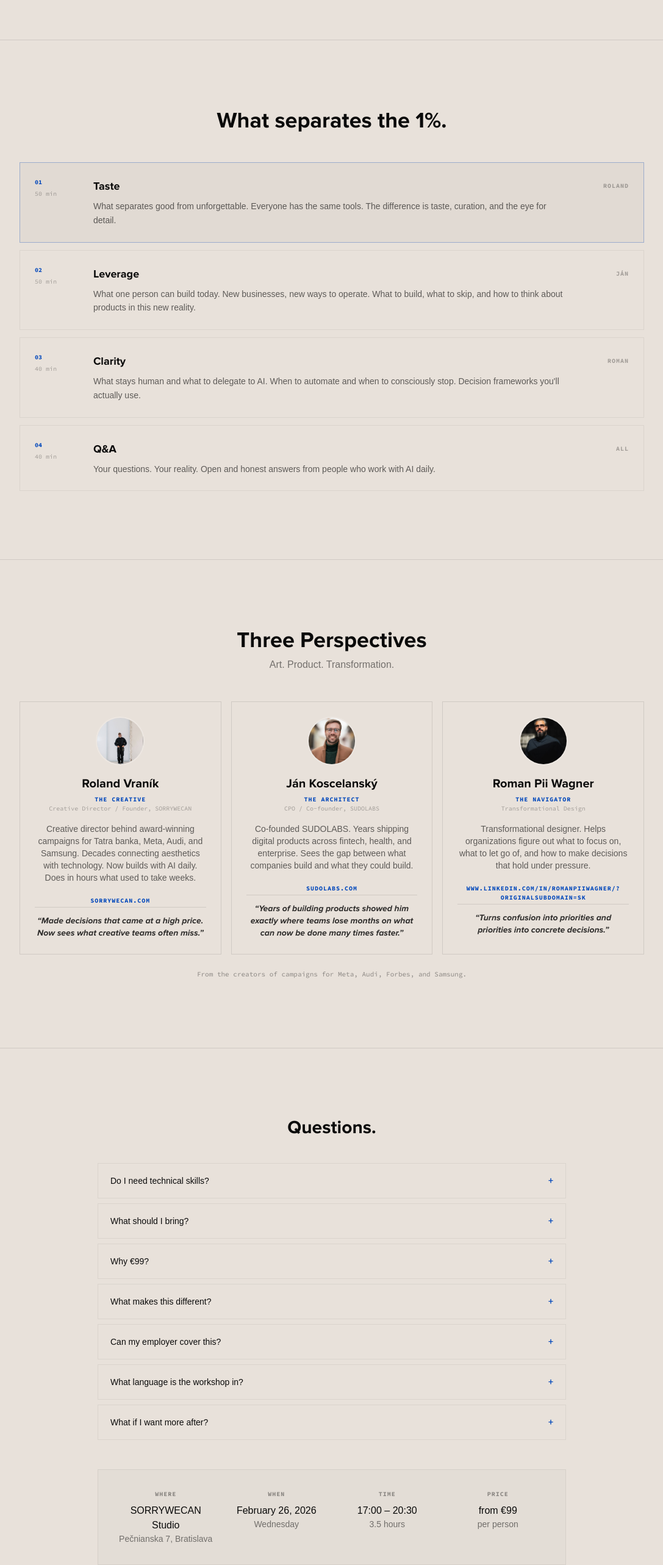
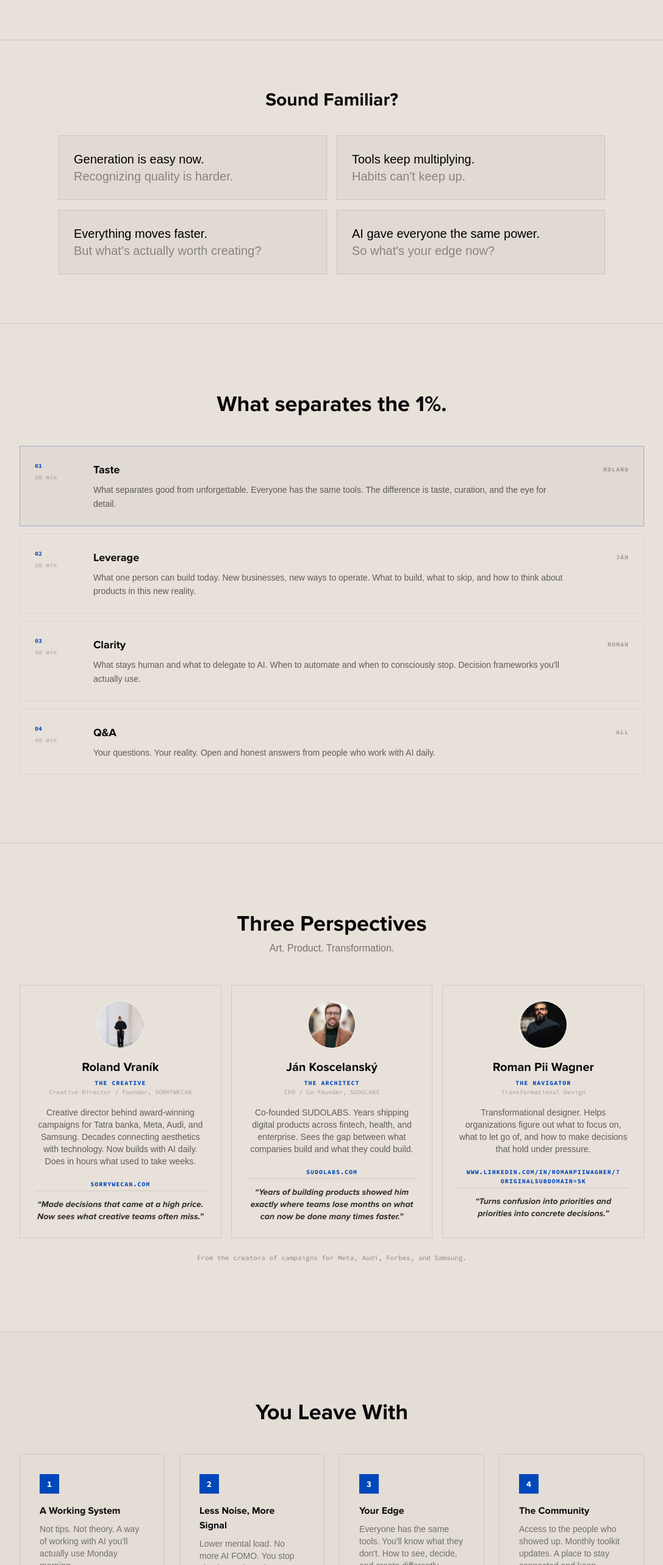
Before and after one commit to princeofwellness/researchlab, a Next.js app: page / in a window 1280 px wide. Shown: the part 1134-3700 px from the top of the page at 61% size, without its empty margins (96-1183 px from the left). Built offline with nearby package versions, Linux system fonts and the light colour scheme; a web font is replaced by a local one.

Commit message:
feat: add Sound Familiar + You Leave With sections back to homepage

```diff
--- a/src/app/page.tsx
+++ b/src/app/page.tsx
@@ -41,6 +41,15 @@ export default function HomePage() {
                     { value: "56%", label: "of companies see no return on AI investment yet", source: "PwC 2026" }
                 ]
             },
+            problem: {
+                title: "Sound Familiar?",
+                cards: [
+                    { headline: "Generation is easy now.", subline: "Recognizing quality is harder." },
+                    { headline: "Tools keep multiplying.", subline: "Habits can't keep up." },
+                    { headline: "Everything moves faster.", subline: "But what's actually worth creating?" },
+                    { headline: "AI gave everyone the same power.", subline: "So what's your edge now?" }
+                ]
+            },
             session: {
                 title: "What separates the 1%.",
                 subtitle: "",
@@ -73,6 +82,15 @@ export default function HomePage() {
                         desc: "Your questions. Your reality. Open and honest answers from people who work with AI daily.",
                         lead: "All"
                     }
+                ]
+            },
+            outcome: {
+                title: "You Leave With",
+                items: [
+                    { title: "A Working System", desc: "Not tips. Not theory. A way of working with AI you'll actually use Monday morning." },
+                    { title: "Less Noise, More Signal", desc: "Lower mental load. No more AI FOMO. You stop chasing tools and start choosing the right ones." },
+                    { title: "Your Edge", desc: "Everyone has the same tools. You'll know what they don't. How to see, decide, and create differently." },
+                    { title: "The Community", desc: "Access to the people who showed up. Monthly toolkit updates. A place to stay connected and keep growing." }
                 ]
             },
             founders: {
@@ -165,6 +183,15 @@ export default function HomePage() {
                     { value: "56%", label: "firiem nevidí návratnosť investícií do AI", source: "PwC 2026" }
                 ]
             },
+            problem: {
+                title: "Poznáte To?",
+                cards: [
+                    { headline: "Generovať je dnes jednoduché.", subline: "Rozlíšiť kvalitu je ťažšie." },
+                    { headline: "Nástroje pribúdajú.", subline: "Návyky nestíhajú." },
+                    { headline: "Všetko ide rýchlejšie.", subline: "Ale čo sa naozaj oplatí tvoriť?" },
+                    { headline: "AI dalo všetkým rovnaké možnosti.", subline: "Tak čo je teraz tvoja výhoda?" }
+                ]
+            },
             session: {
                 title: "Čo odlišuje to 1%.",
                 subtitle: "",
@@ -197,6 +224,15 @@ export default function HomePage() {
                         desc: "Vaše otázky. Vaša realita. Otvorené a úprimné odpovede od ľudí, ktorí s AI pracujú denne.",
                         lead: "Všetci"
                     }
+                ]
+            },
+            outcome: {
+                title: "S Čím Odchádzate",
+                items: [
+                    { title: "Funkčný Systém", desc: "Nie tipy. Nie teória. Spôsob práce s AI, ktorý reálne použijete v pondelok ráno." },
+                    { title: "Menej Šumu, Viac Signálu", desc: "Nižšia mentálna záťaž. Koniec AI FOMO. Prestanete naháňať nástroje a začnete vyberať tie správne." },
+                    { title: "Vaša Výhoda", desc: "Rovnaké nástroje má každý. Vy budete vedieť, čo ostatní nie. Ako vidieť, rozhodovať a tvoriť inak." },
+                    { title: "Komunita", desc: "Prístup ku ľuďom, ktorí prišli. Mesačné toolkit updaty. Miesto, kde zostanete prepojení a rastete ďalej." }
                 ]
             },
             founders: {
@@ -407,6 +443,30 @@ export default function HomePage() {
                 </div>
             </section>
 
+            {/* Sound Familiar? */}
+            <section className="py-16 md:py-20 px-6 md:px-12 border-b border-black/10">
+                <div className="max-w-4xl mx-auto">
+                    <h2 className="font-bold text-2xl md:text-3xl text-center mb-10">
+                        {t.problem.title}
+                    </h2>
+                    <div className="grid grid-cols-1 md:grid-cols-2 gap-4">
+                        {t.problem.cards.map((card: any, i: number) => (
+                            <motion.div
+                                key={i}
+                                initial={{ opacity: 0, y: 15 }}
+                                whileInView={{ opacity: 1, y: 0 }}
+                                viewport={{ once: true }}
+                                transition={{ delay: i * 0.08 }}
+                                className="p-6 border border-black/10 bg-black/[0.03]"
+                            >
+                                <p className="text-lg md:text-xl font-medium text-black">{card.headline}</p>
+                                <p className="text-lg md:text-xl text-black/40">{card.subline}</p>
+                            </motion.div>
+                        ))}
+                    </div>
+                </div>
+            </section>
+
             {/* Session Breakdown */}
             <section className="py-20 md:py-28 px-6 md:px-12 border-b border-black/10">
                 <div className="max-w-5xl mx-auto">
@@ -483,6 +543,31 @@ export default function HomePage() {
                 </div>
             </section>
 
+            {/* You Leave With */}
+            <section className="py-20 md:py-28 px-6 md:px-12 bg-black/[0.02] border-b border-black/10">
+                <div className="max-w-5xl mx-auto">
+                    <h2 className="font-bold text-3xl md:text-4xl text-center mb-12">{t.outcome.title}</h2>
+                    <div className="grid grid-cols-2 md:grid-cols-4 gap-5 md:gap-6">
+                        {t.outcome.items.map((item: any, i: number) => (
+                            <motion.div
+                                key={i}
+                                initial={{ opacity: 0, y: 15 }}
+                                whileInView={{ opacity: 1, y: 0 }}
+                                viewport={{ once: true }}
+                                transition={{ delay: i * 0.08 }}
+                                className="p-6 md:p-8 border border-black/10"
+                            >
+                                <span className="w-8 h-8 bg-[#0047BB] text-white flex items-center justify-center font-bold text-sm mb-4 font-code-brand">
+                                    {i + 1}
+                                </span>
+                                <h4 className="font-bold text-base mb-2">{item.title}</h4>
+                                <p className="text-sm text-black/50">{item.desc}</p>
+                            </motion.div>
+                        ))}
+                    </div>
+                </div>
+            </section>
+
             {/* FAQ + Details */}
             <section className="py-20 md:py-28 px-6 md:px-12">
                 <div className="max-w-3xl mx-auto">
```
